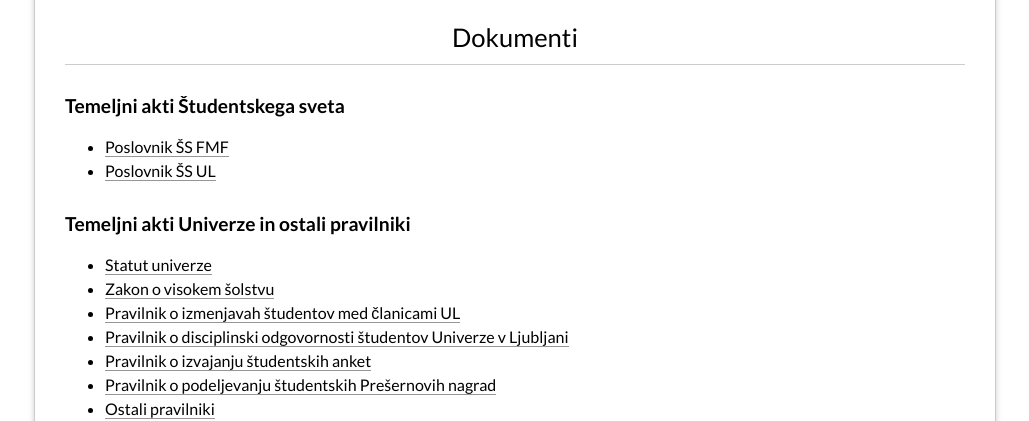
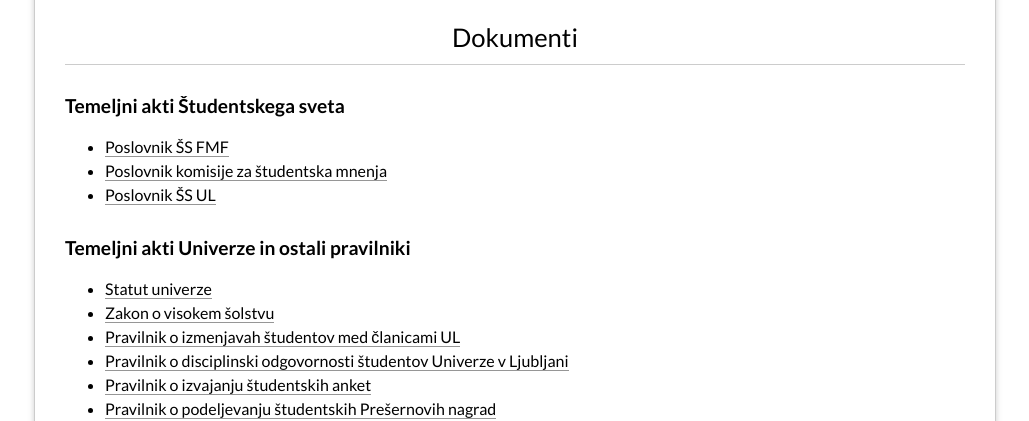
Before and after one commit to FMF-studenti/studentski-svet, a PHP site: page /legal in a window 1280 px wide. Shown: the part 168-589 px from the top of the page, without its empty margins (125-1154 px from the left). Run offline with PHP 8.4, Linux system fonts and the light colour scheme.

Commit message:
Dodal poslovnik KSM.

```diff
--- a/legal.php
+++ b/legal.php
@@ -8,6 +8,8 @@
 <ul>
   <li><a href="/dokumenti/poslovnik.pdf" target="_blank">
     Poslovnik ŠS FMF</a></li>
+  <li><a href="/dokumenti/poslovnik_ksm.pdf" target="_blank">
+    Poslovnik komisije za študentska mnenja</a></li>
 <!--
   <li><a href="/dokumenti/poslovnik-star.pdf" target="_blank">
     Poslovnik ŠS FMF (star)</a></li>
```
Also changed, not shown: 1 other file.
